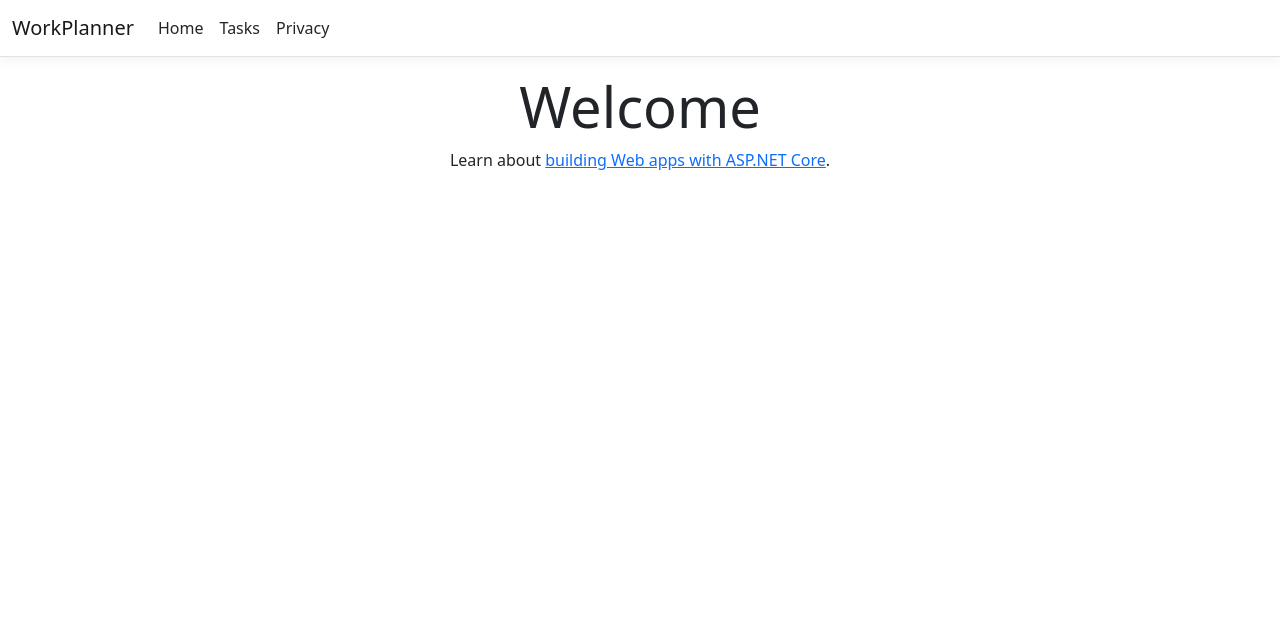
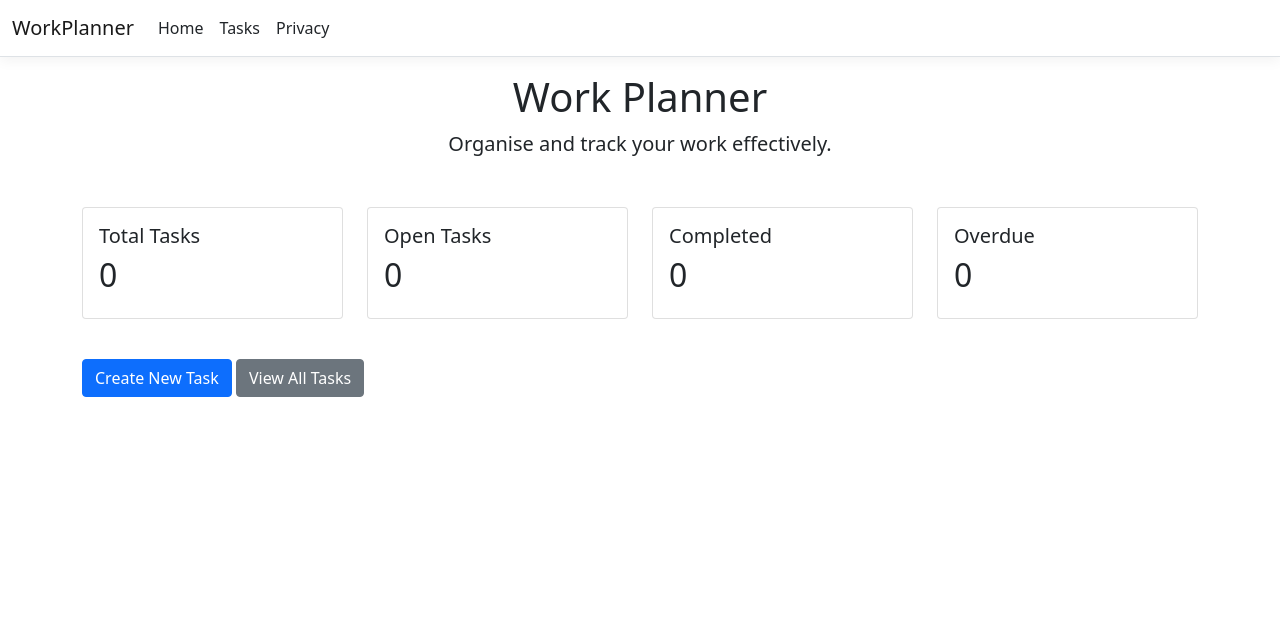
Before and after one commit to kincaidAndrewESB/WorkPlanner, an ASP.NET Core app: page / in a window 1280 px wide. Shown: the top 637 px of the page. Run offline with ASP.NET Core 8, Linux system fonts and the light colour scheme; style sheets or scripts are compiled from the project's sources.

Commit message:
Improved look and feel of Tasks and home page including Card Dispay and some nicer displays on home page

```diff
--- a/src/WorkPlanner.Web/Controllers/HomeController.cs
+++ b/src/WorkPlanner.Web/Controllers/HomeController.cs
@@ -1,21 +1,57 @@
+using Microsoft.AspNetCore.Mvc;
+using Microsoft.EntityFrameworkCore;
+using Microsoft.Extensions.Logging;
 using System.Diagnostics;
-using Microsoft.AspNetCore.Mvc;
 using WorkPlanner.Models;
+using WorkPlanner.Web.Data;
+using WorkPlanner.Web.Enums;
+using WorkPlanner.Web.ViewModels;
 
 namespace WorkPlanner.Controllers
 {
     public class HomeController : Controller
     {
         private readonly ILogger<HomeController> _logger;
+        private readonly ApplicationDbContext _context;
 
-        public HomeController(ILogger<HomeController> logger)
+        public HomeController(ApplicationDbContext context, ILogger<HomeController> logger)
         {
+            _context = context;
             _logger = logger;
+
+
         }
 
-        public IActionResult Index()
+
+        public async Task<IActionResult> Index()
         {
-            return View();
+            ViewBag.RecentTasks = await _context.Tasks
+                            .OrderByDescending(t => t.CreatedDate)
+                            .Take(5)
+                            .ToListAsync();
+
+            var model = new DashboardViewModel
+            {
+                TotalTasks = await _context.Tasks.CountAsync(),
+
+                OpenTasks = await _context.Tasks
+                    .CountAsync(t =>
+                        t.Status != Web.Enums.TaskStatus.Completed &&
+                        t.Status != Web.Enums.TaskStatus.Cancelled),
+
+                CompletedTasks = await _context.Tasks
+                    .CountAsync(t =>
+                        t.Status == Web.Enums.TaskStatus.Completed),
+
+                OverdueTasks = await _context.Tasks
+                    .CountAsync(t =>
+                        t.DueDate < DateTime.Today &&
+                        t.Status != Web.Enums.TaskStatus.Completed),
+
+
+            };
+
+            return View(model);
         }
 
         public IActionResult Privacy()
--- a/src/WorkPlanner.Web/Views/Home/Index.cshtml
+++ b/src/WorkPlanner.Web/Views/Home/Index.cshtml
@@ -1,8 +1,64 @@
-@{
-    ViewData["Title"] = "Home Page";
-}
+@model WorkPlanner.Web.ViewModels.DashboardViewModel
 
-<div class="text-center">
-    <h1 class="display-4">Welcome</h1>
-    <p>Learn about <a href="https://learn.microsoft.com/aspnet/core">building Web apps with ASP.NET Core</a>.</p>
+<div class="text-center mb-5">
+    <h1>Work Planner</h1>
+    <p class="lead">
+        Organise and track your work effectively.
+    </p>
 </div>
+
+<div class="row">
+
+    <div class="col-md-3 mb-3">
+        <div class="card text-bg-primary">
+            <div class="card-body">
+                <h5>Total Tasks</h5>
+                <h2>@Model.TotalTasks</h2>
+            </div>
+        </div>
+    </div>
+
+    <div class="col-md-3 mb-3">
+        <div class="card text-bg-warning">
+            <div class="card-body">
+                <h5>Open Tasks</h5>
+                <h2>@Model.OpenTasks</h2>
+            </div>
+        </div>
+    </div>
+
+    <div class="col-md-3 mb-3">
+        <div class="card text-bg-success">
+            <div class="card-body">
+                <h5>Completed</h5>
+                <h2>@Model.CompletedTasks</h2>
+            </div>
+        </div>
+    </div>
+
+    <div class="col-md-3 mb-3">
+        <div class="card text-bg-danger">
+            <div class="card-body">
+                <h5>Overdue</h5>
+                <h2>@Model.OverdueTasks</h2>
+            </div>
+        </div>
+    </div>
+
+</div>
+
+<div class="mt-4">
+
+    <a asp-controller="Tasks"
+       asp-action="Create"
+       class="btn btn-primary">
+        Create New Task
+    </a>
+
+    <a asp-controller="Tasks"
+       asp-action="Index"
+       class="btn btn-secondary">
+        View All Tasks
+    </a>
+
+</div>
```
Also changed, not shown: src/WorkPlanner.Web/ViewModels/DashboardViewModel.cs (added, +13 -0 lines), src/WorkPlanner.Web/Views/Tasks/Index.cshtml (+101 -4 lines).
